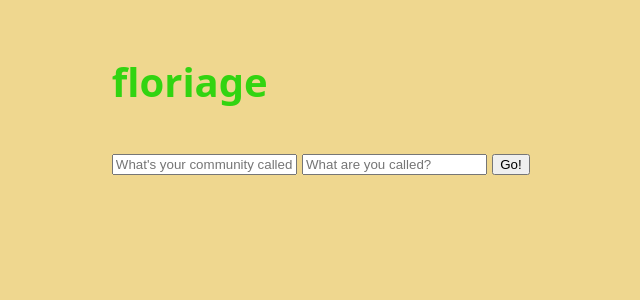
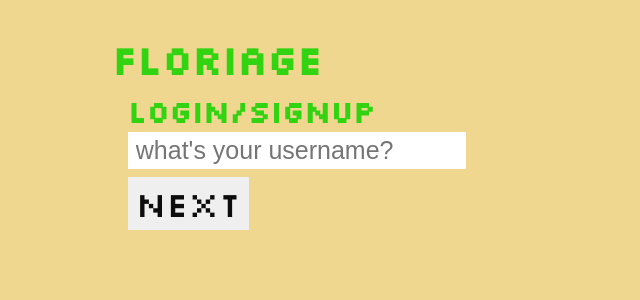
Before and after one commit to joskvw/floriage, a SvelteKit app: page / in a window 1280 px wide. Shown: the top 300 px of the page, without its empty margins (193-833 px from the left). Built offline with nearby package versions, Linux system fonts and the light colour scheme.

Commit message:
started implementing secret phrase auth and worked on UI

```diff
--- a/src/app.css
+++ b/src/app.css
@@ -0,0 +1,39 @@
+@font-face {
+	font-family: 'Silkscreen';
+	font-style: normal;
+	font-weight: 400;
+	font-display: block;
+	src: url(/fonts/silkscreen.woff2) format('woff2');
+	unicode-range: U+0000-00FF, U+0131, U+0152-0153, U+02BB-02BC, U+02C6, U+02DA, U+02DC, U+0304,
+		U+0308, U+0329, U+2000-206F, U+2074, U+20AC, U+2122, U+2191, U+2193, U+2212, U+2215, U+FEFF,
+		U+FFFD;
+}
+.horizontalButtonGroup {
+	display: flex;
+}
+.horizontalButtonGroup * {
+	flex: auto;
+}
+.bigButton {
+	font-size: 1.75rem;
+	border: none;
+	color: hsl(0, 0%, 5%);
+	padding: 0.2rem 0.4rem;
+	font-family: silkscreen, 'Courier New', Courier, monospace;
+	text-align: center;
+}
+.sMargin {
+	margin: 0.2rem 0.4rem;
+}
+textarea,
+input {
+	border: none;
+	box-sizing: border-box;
+	padding: 0.2rem 0.4rem;
+	font-size: 1.25rem;
+}
+h1,
+h2 {
+	font-family: silkscreen, 'Courier New', Courier, monospace;
+	line-height: 1.25rem;
+}
--- /dev/null
+++ b/src/routes/+layout.svelte
@@ -0,0 +1,5 @@
+<script>
+	import '../app.css';
+</script>
+
+<slot />
--- a/src/routes/+page.svelte
+++ b/src/routes/+page.svelte
@@ -1,6 +1,52 @@
+<script>
+	let username;
+	let publicPhrase = '';
+	function randomSecretPhrase() {}
+	async function digestMessage() {
+		//https://developer.mozilla.org/en-US/docs/Web/API/SubtleCrypto/digest
+		const hashArray = Array.from(
+			new Uint8Array(
+				await window.crypto.subtle.digest('SHA-256', new TextEncoder().encode(username))
+			)
+		);
+		const i = parseInt(hashArray[0] / 32);
+		let phrases = [
+			'When the last leaf turns',
+			'At the precipice of a new season',
+			"At earth's end",
+			'As winter brings down branches',
+			'As the stream rushes',
+			'The flowers are in twilight',
+			'Now the last stalk is felled',
+			'A lone tree in the gales'
+		];
+		publicPhrase = phrases[i];
+	}
+</script>
+
 <h1>floriage</h1>
-<form method="post">
-	<input type="text" name="communityName" placeholder="What's your community called?" />
-	<input type="text" name="name" placeholder="What are you called?" />
-	<input type="submit" value="Go!" />
-</form>
+<div class="sMargin">
+	<h2 class="sMargin">login/signup</h2>
+	<input
+		type="text"
+		name="name"
+		placeholder="what's your username?"
+		class="sMargin"
+		bind:value={username}
+	/>
+	<br />
+	<button class="bigButton sMargin" on:click={digestMessage}>Next</button>
+	<br />
+	{#if publicPhrase !== ''}
+		<div>{publicPhrase}</div>
+		<form method="post">
+			<input type="text" name="name" placeholder="enter your passphrase" class="sMargin" />
+			<br />
+			<input type="submit" class="bigButton sMargin" value="login" />
+		</form>
+	{/if}
+	<br />
+</div>
+
+<style>
+</style>
--- a/src/routes/plant/[readableId]/+page.svelte
+++ b/src/routes/plant/[readableId]/+page.svelte
@@ -9,7 +9,7 @@
 		<button class="bigButton sMargin" id="uprootButton">uproot</button>
 		<button class="bigButton sMargin" id="activeDisplay">2 days</button>
 	</div>
-	<div class="editor">
+	<div class="sMargin">
 		<form method="post" action="?/post">
 			<textarea placeholder="u should say something" name="content" />
 			<br />
@@ -17,7 +17,7 @@
 			<input type="submit" value="submit" class="bigButton" />
 		</form>
 	</div>
-	<div>
+	<div class="sMargin">
 		{#each data.posts as post}
 			<div class="post">
 				<div class="author">
@@ -32,51 +32,22 @@
 </div>
 
 <style>
-	@font-face {
-		font-family: 'Silkscreen';
-		font-style: normal;
-		font-weight: 400;
-		font-display: block;
-		src: url(/fonts/silkscreen.woff2) format('woff2');
-		unicode-range: U+0000-00FF, U+0131, U+0152-0153, U+02BB-02BC, U+02C6, U+02DA, U+02DC, U+0304,
-			U+0308, U+0329, U+2000-206F, U+2074, U+20AC, U+2122, U+2191, U+2193, U+2212, U+2215, U+FEFF,
-			U+FFFD;
-	}
 	.post {
 		font-size: 1.25rem;
-		margin: 0.2rem 0.4rem;
 		padding: 0.2rem 0.4rem;
+		margin-top: 0.4rem;
 		width: 100%;
+		box-sizing: border-box;
 		background-color: hsl(0, 0%, 100%, 0.3);
 	}
 	.post .author {
 		font-family: silkscreen, 'Courier New', Courier, monospace;
 	}
-	.horizontalButtonGroup {
-		display: flex;
-	}
-	.horizontalButtonGroup * {
-		flex: auto;
-	}
-	.bigButton {
-		font-size: 1.75rem;
-		border: none;
-		color: hsl(0, 0%, 5%);
-		padding: 0.2rem 0.4rem;
-		font-family: silkscreen, 'Courier New', Courier, monospace;
-		text-align: center;
-	}
-	.sMargin {
-		margin: 0.2rem 0.4rem;
-	}
-	.editor {
-		padding: 0.2rem 0.4rem;
+	.post .content {
+		white-space: pre;
+		font-family: 'Courier New', Courier, monospace;
 	}
 	textarea {
-		border: none;
-		box-sizing: border-box;
-		padding: 0.2rem 0.4rem;
-		font-size: 1.25rem;
 		aspect-ratio: 4/3;
 		width: 100%;
 		resize: none;
--- /dev/null
+++ b/src/words.json
@@ -0,0 +1 @@
+{ "nouns": [], "verbs": [], "adjectives": [] }
```
Also changed, not shown: 1 other file (tests, documents, lock files or other folders).
